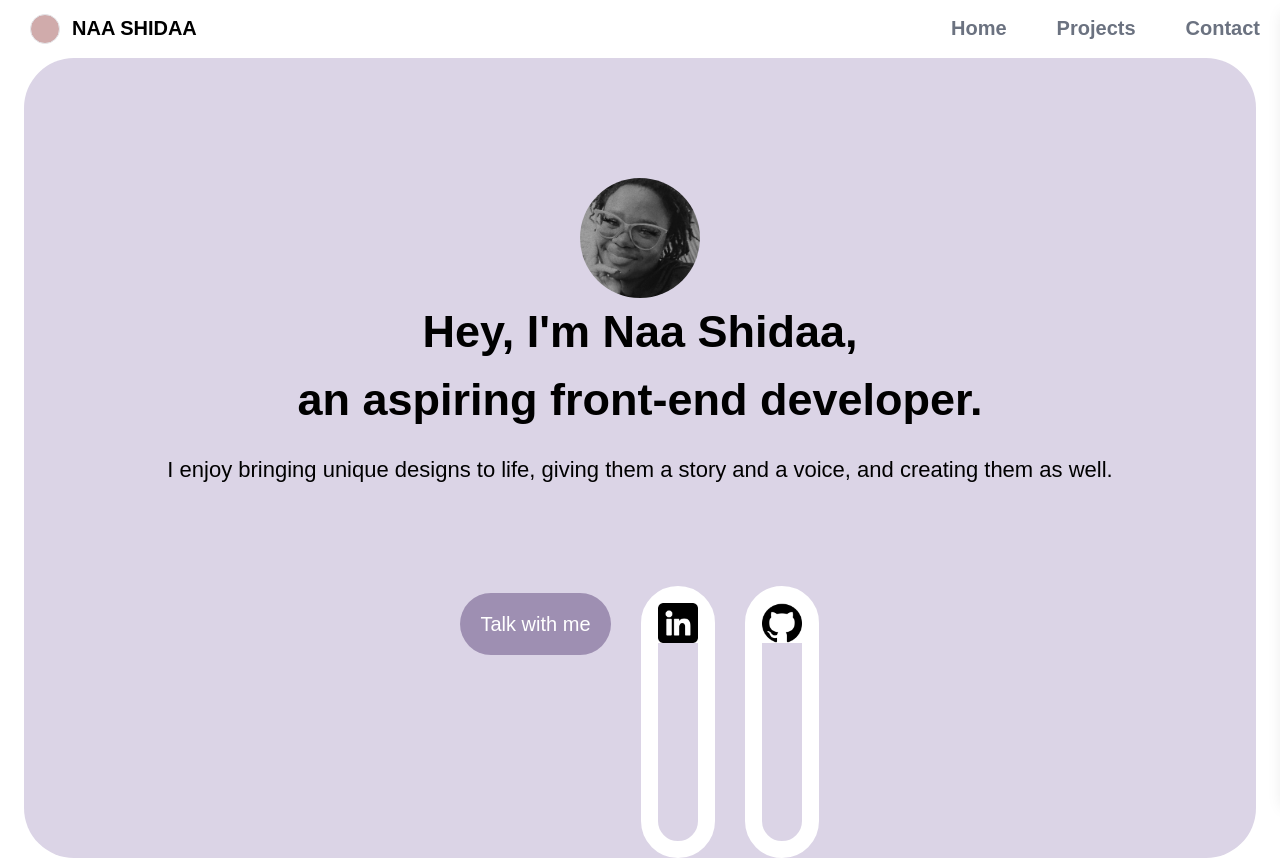
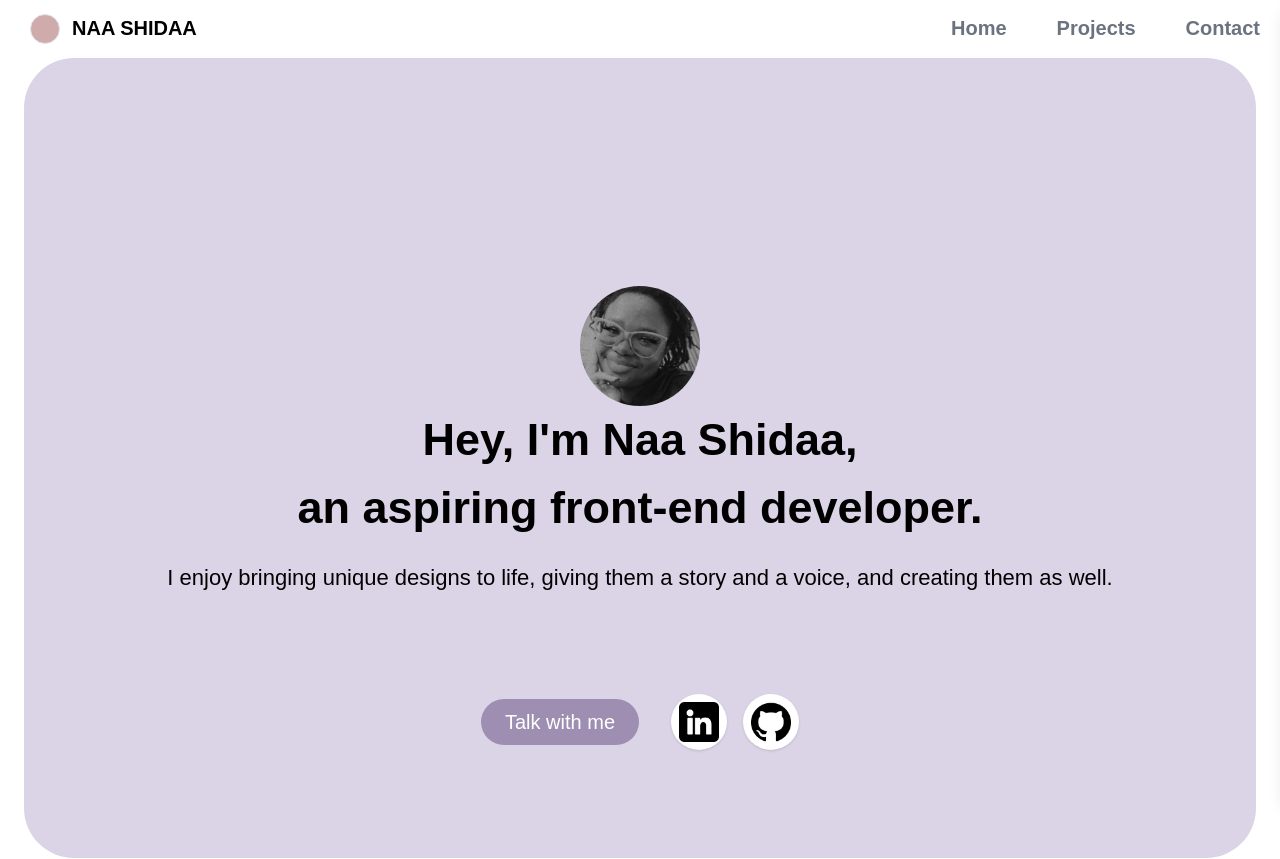
Before and after one commit to RainaaNs/My-Porfolio, a React (Create React App) app: page / in a window 1280 px wide. Shown: the top 859 px of the page. Built offline with nearby package versions, Linux system fonts and the light colour scheme.

Commit message:
Fixed hero section bugs

```diff
--- a/src/pages/Home.js
+++ b/src/pages/Home.js
@@ -35,30 +35,39 @@ const Home = () => {
             <p>I enjoy bringing unique designs to life, giving them a story and a voice, and creating them as well. </p>
           </div>
 
-          <div className='flex sm:w-[420px] w-60 h-50 sm:h-full flex-col sm:flex-row static pt-[40px] sm:pt-[0px] pb-[20px] sm:pb-[0px] sm:justify-evenly'>
+         <div className="flex w-full py-5 px-2 sm:px-0 sm:py-0 justify-center items-center">
+          <div className="flex flex-col md:flex-row items-center gap-4">
 
-            <a href={`mailto:${emailAddress}`} className='sm:mt-[7px] mb-[10px] sm:mb-0 sm:mx-0 mx-auto'>
-              <button className='px-[20px] py-[13px] h-[62px] text-[17px] sm:text-[20px] rounded-[38px] bg-rosequartz text-white'>Talk with me</button>
+            {/* Button */}
+            <a href={`mailto:${emailAddress}`} className="md:mr-4">
+              <button className="px-6 py-2 text-nowrap text-[17px] sm:text-[20px] rounded-full bg-rosequartz text-white">
+                Talk with me
+              </button>
             </a>
-            <div className='border-white border-[17px] mx-auto sm:mx-0 rounded-[200px] '>
-              <a href="https://www.linkedin.com/in/naa-shidaa-addo" target="_blank" rel="noopener noreferrer">
-                <img className='w-8 h-8 sm:w-10 sm:h-10' src={linkedin} alt='Linkedin' />
+
+            {/* Social Icons */}
+            <div className="flex flex-row gap-4">
+              <a
+                href="https://www.linkedin.com/in/naa-shidaa-addo"
+                target="_blank"
+                rel="noopener noreferrer"
+                className="bg-white p-2 rounded-full flex items-center justify-center shadow"
+              >
+                <img className="w-8 h-8 sm:w-10 sm:h-10" src={linkedin} alt="LinkedIn" />
               </a>
-            </div>
-            <div className="flex flex-row justify-evenly">
-              <div className='border-white border-[17px] rounded-[200px] '>
-                <a href="https://github.com/RainaaNs" target="_blank" rel="noopener noreferrer">
-                  <img className='w-8 h-8 sm:w-10 sm:h-10' src={github} alt='Github' />
-                </a>
-              </div>
-              <div className='border-white border-[17px] rounded-[200px] sm:hidden flex'>
-                <a href="https://github.com/RainaaNs" target="_blank" rel="noopener noreferrer">
-                  <img className='w-8 h-8 sm:w-10 sm:h-10' src={github} alt='Github' />
-                </a>
-              </div>
+              <a
+                href="https://github.com/RainaaNs"
+                target="_blank"
+                rel="noopener noreferrer"
+                className="bg-white p-2 rounded-full flex items-center justify-center shadow"
+              >
+                <img className="w-8 h-8 sm:w-10 sm:h-10" src={github} alt="GitHub" />
+              </a>
             </div>
 
           </div>
+        </div>
+
         </div>
 
         <section id="projects-section" className="mt-[10px] mb-[10px] md:mb-[70px] sm:mb-[40px] h-[90%] w-[100%]">
```
